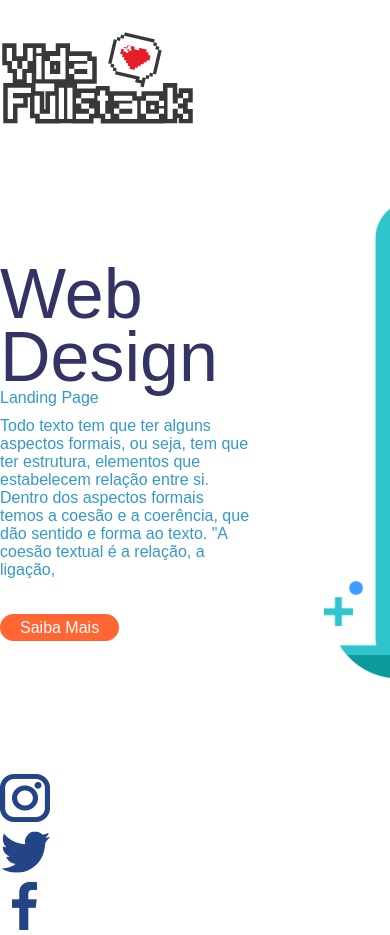
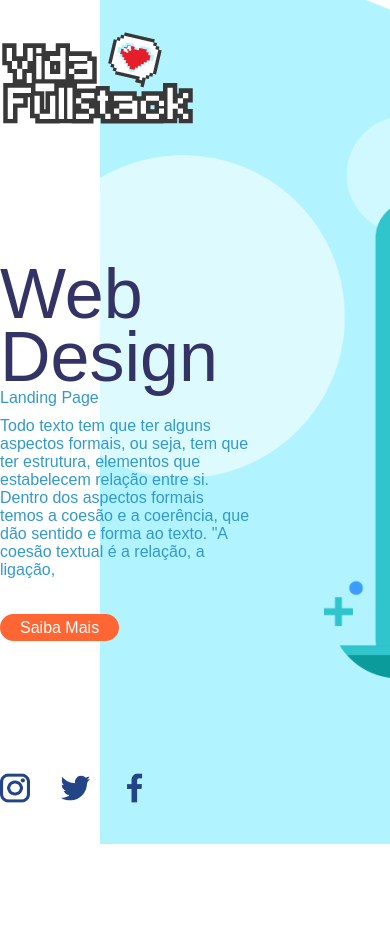
Before and after one commit to Manopipoca111005/aula-03, a plain HTML site: page index.html in a window 390 px wide. Shown: the top 935 px of the page. After the commit the page ends 844 px from the top, so only its background shows below. Drawn offline with Linux system fonts and the light colour scheme.

Commit message:
Elementos responsivos parte 1

```diff
--- /dev/null
+++ b/assets/css/footer.css
@@ -0,0 +1,7 @@
+footer ul li {
+  margin: 0 30px 0 0;
+}
+
+footer ul li a img {
+  width: 30px;
+}
--- a/assets/css/header.css
+++ b/assets/css/header.css
@@ -7,7 +7,6 @@ header nav ul {
   display: flex;
   flex-direction: row;
   align-items: center;
-  list-style: none;
 }
 
 header nav ul li a {
--- /dev/null
+++ b/assets/css/responsive.css
@@ -0,0 +1,41 @@
+@media (max-width: 1900px) {
+  body {
+    background-size: 880px;
+  }
+}
+
+@media (max-width: 1700px) {
+  body {
+    background-size: 800px;
+  }
+}
+
+@media (max-width: 1550px) {
+  body {
+    background-size: 750px;
+  }
+}
+
+@media (max-width: 1440px) {
+  body {
+    background-size: 700px;
+  }
+}
+
+@media (max-width: 1330px) {
+  body {
+    background-size: 70px;
+  }
+}
+
+@media (max-width: 1220px) {
+  body {
+    background-size: 600px;
+  }
+}
+
+@media (max-width: 1100px) {
+  body {
+    background-position-x: 100px !important;
+  }
+}
--- a/assets/css/style.css
+++ b/assets/css/style.css
@@ -2,6 +2,8 @@
 @import "./header.css";
 @import "./buttons.css";
 @import "./main.css";
+@import "./footer.css";
+@import "./responsive.css";
 
 * {
   margin: 0;
@@ -12,7 +14,13 @@
   font-weight: 300;
   vertical-align: baseline;
   text-decoration: none;
+  list-style: none;
+}
 
+body {
+  background-image: url(../imagens/bolha-background.png);
+  background-repeat: no-repeat;
+  background-position: left center;
 }
 
 .container {
--- a/index.html
+++ b/index.html
@@ -75,9 +75,9 @@
   <!--Fim do Container-->
 
   <!--Footer-->
-  <footer>
+  <footer class="container">
     <!--Redes Sociais-->
-    <ul>
+    <ul class="row">
       <li>
         <a href="#">
           <img src="./assets/imagens/logo-insta.png" alt="Instagram">
```
